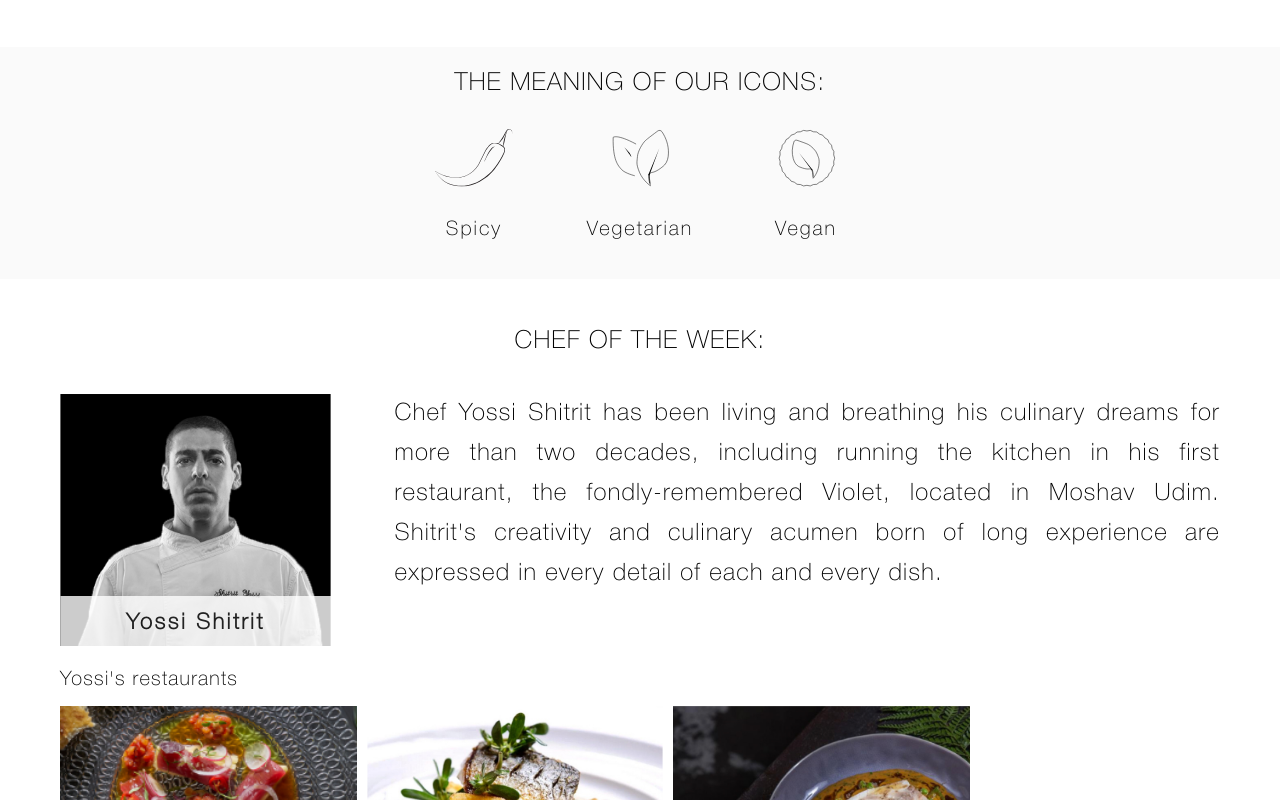
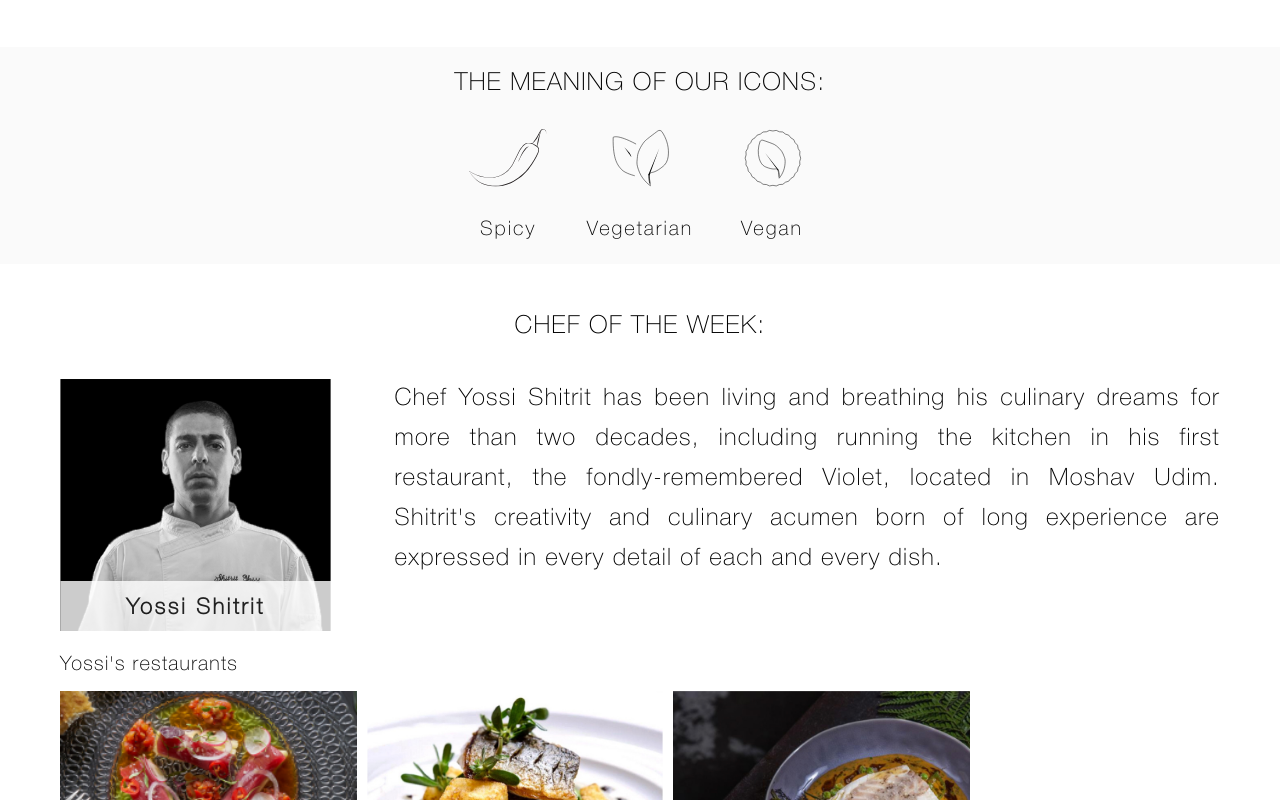
Before and after one commit to Ori-Amzallag-Moveo/Epicure, an Angular app: page / in a window 1280 px wide. Shown: the part 1620-2420 px from the top of the page. Built offline with nearby package versions, Linux system fonts and the light colour scheme.

Commit message:
styles fix

```diff
--- a/src/app/footer/footer.component.scss
+++ b/src/app/footer/footer.component.scss
@@ -11,7 +11,6 @@
     @include flexStyleColumn;
     width: 100%;
     align-items: flex-start;
-    margin-top: 32px;
     margin-bottom: 24px;
   }
 
@@ -19,12 +18,13 @@
     width: 100%;
     @include flexStyleRow;
     justify-content: center;
-    margin-top: 31px;
-    margin-bottom: 52px;
+    margin-bottom: 50px;
   }
 }
 
 .wrapper {
+  @include componentPadding;
+
   @include small-screen {
     @include smallPadding;
   }
--- a/src/app/pages/homepage/about/about.component.scss
+++ b/src/app/pages/homepage/about/about.component.scss
@@ -5,6 +5,8 @@
 }
 
 .wrapper {
+  @include componentPadding;
+
   @include small-screen {
     @include smallPadding;
   }
@@ -19,7 +21,6 @@
     @include medium-large-screens {
       @include flexStyleRow;
       flex-direction: row-reverse;
-      margin-top: 80px;
     }
 
     .logo {
--- a/src/app/pages/homepage/icon-meaning/icon-meaning.component.scss
+++ b/src/app/pages/homepage/icon-meaning/icon-meaning.component.scss
@@ -18,18 +18,18 @@
 
   .icons-container {
     @include flexStyleColumn;
-    gap: 20px;
+    gap: 56px;
     margin-bottom: 24px;
 
     @include medium-screens {
       @include flexStyleRow;
-      margin-bottom: 4vh;
-      gap: 25px;
+      margin-bottom: 35.5px;
+      gap: 40px;
     }
 
     @include large-screens {
       @include flexStyleRow;
-      gap: 30px;
+      gap: 40px;
     }
   }
 }
--- a/src/app/pages/homepage/popular-restaurants/popular-restaurants.component.scss
+++ b/src/app/pages/homepage/popular-restaurants/popular-restaurants.component.scss
@@ -1,7 +1,6 @@
 @import "_index";
 
 .slider-container {
-  @include componentPadding;
   width: 100%;
   overflow: hidden;
 
@@ -16,7 +15,7 @@
     flex-direction: row;
 
     @include small-screen {
-      margin-bottom: 18.2px;
+      margin-bottom: 18px;
 
       .rating {
         display: none;
@@ -44,6 +43,8 @@
 }
 
 .wrapper {
+  @include componentPadding;
+
   @include small-screen {
     @include smallPadding;
 
--- a/src/app/pages/homepage/signature-dishes/signature-dishes.component.scss
+++ b/src/app/pages/homepage/signature-dishes/signature-dishes.component.scss
@@ -1,7 +1,6 @@
 @import "_index";
 
 .slider-container {
-  @include componentPadding;
   width: 100%;
   overflow: hidden;
   text-align: center;
@@ -124,6 +123,8 @@
 }
 
 .wrapper {
+  @include componentPadding;
+
   @include small-screen {
     @include smallPadding;
     .slider-container {
--- a/src/app/pages/restaurants/filter-bar/filter-bar.component.scss
+++ b/src/app/pages/restaurants/filter-bar/filter-bar.component.scss
@@ -1,6 +1,8 @@
 @import "_index";
 
 .wrapper {
+  @include componentPadding;
+
   @include small-screen {
     @include smallPadding;
     margin-top: 14px;
@@ -8,7 +10,6 @@
 
   @include medium-large-screens {
     @include bigPadding;
-    margin-top: 48px;
   }
 
   h1 {
@@ -35,10 +36,10 @@
 
 }
 .second-filter-bar-container {
+  @include componentPadding;
   @include flexStyleRow;
   justify-content: center;
   gap: 30px;
-  margin-top: 30px;
   height: 60px;
   width: 100%;
   background-color: $lightGreyColor;
--- a/src/app/pages/restaurants/restaurants.component.scss
+++ b/src/app/pages/restaurants/restaurants.component.scss
@@ -1,9 +1,9 @@
 @import "_index";
 
 .restaurants-wrapper {
-  margin-top: 40px;
+  @include componentPadding;
   display: grid;
-  gap: 20px;
+  gap: 24px;
   justify-items: center;
 
   @include small-screen {
@@ -12,7 +12,7 @@
   }
   @include medium-large-screens {
     @include bigPadding;
-    grid-template-columns: repeat(auto-fill, minmax(150px, 1fr));
+    grid-template-columns: repeat(3, 1fr);
   }
 }
 
--- a/src/shared/icons/icon/icon.component.scss
+++ b/src/shared/icons/icon/icon.component.scss
@@ -10,9 +10,6 @@
   }
 
   @include small-screen {
-    height: 102px;
-    width: 136px;
-
     p {
       @include iconLabelFont;
       font-size: 15px;
@@ -26,9 +23,6 @@
   }
 
   @include medium-screens {
-    height: 127px;
-    width: 136px;
-
     p {
       @include iconLabelFont;
       font-size: 15px;
@@ -42,9 +36,6 @@
   }
 
   @include large-screens {
-    height: 127px;
-    width: 136px;
-
     p {
       @include iconLabelFont;
       font-size: 20px;
```
